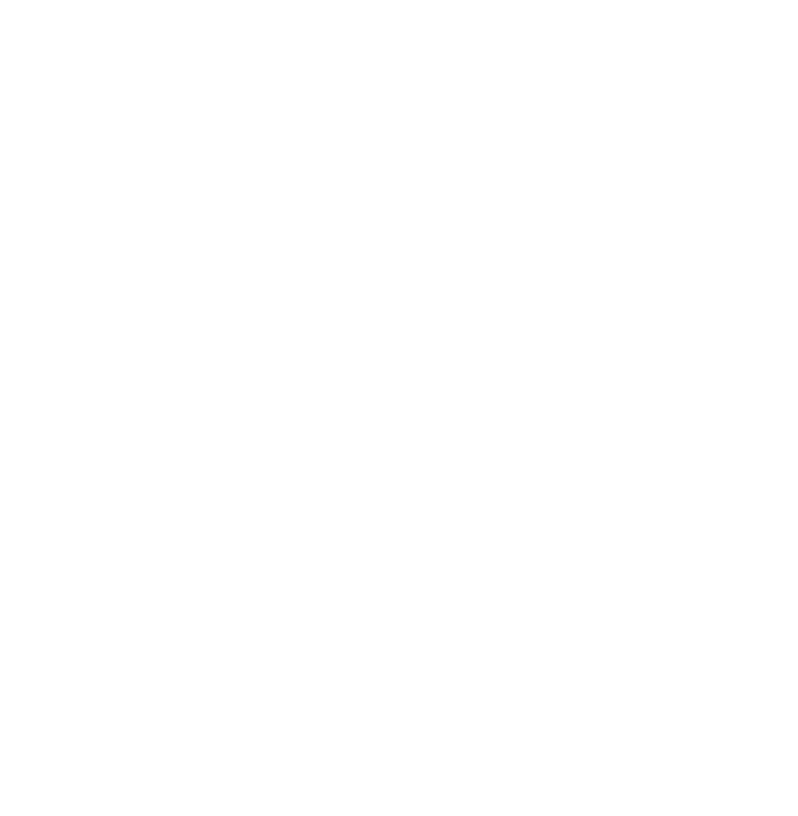
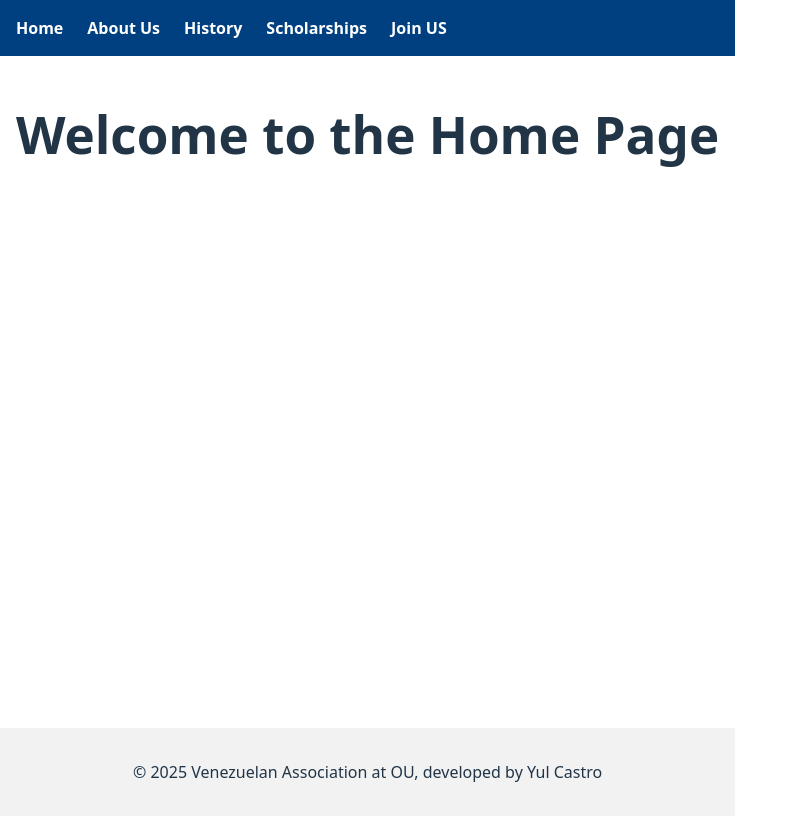
Before and after one commit to misowebs/va_website, a React (Vite) app: page / in a window 1280 px wide. Shown: the whole page, without its empty margins (0-798 px from the left). Built offline with nearby package versions, Linux system fonts and the light colour scheme.

Commit message:
Added Layout, Navbar, and Footer

```diff
--- a/src/App.jsx
+++ b/src/App.jsx
@@ -1,6 +1,8 @@
 import { Routes, Route } from 'react-router-dom'
+import Navbar from './components/Navbar'
 
 // Page components
+import Layout from './components/Layout'
 import Home from './pages/Home'
 import AboutUs from './pages/AboutUs'
 import History from './pages/History'
@@ -10,6 +12,15 @@
 function App() {
   return (
     <>
+      <Routes>
+        <Route path='/' element={<Layout />}>
+          <Route index element={<Home />} />
+          <Route path="/about-us" element={<AboutUs />} />
+          <Route path="/history-gallery" element={<History />} />
+          <Route path="/scholarships" element={<Scholarships />} />
+          <Route path="/join-us" element={<JoinUs />} />
+        </Route>
+      </Routes>
     </>
   )
 }
--- /dev/null
+++ b/src/components/Footer.jsx
@@ -0,0 +1,9 @@
+function Footer() {
+    return (
+        <footer style={{ textAlign: 'center', padding: '1rem', background: '#f2f2f2'}}>
+            <p>© {new Date().getFullYear()} Venezuelan Association at OU, developed by Yul Castro</p>
+        </footer>
+    )
+}
+
+export default Footer
--- /dev/null
+++ b/src/components/Layout.jsx
@@ -0,0 +1,17 @@
+import Navbar from './Navbar'
+import Footer from './Footer'
+import { Outlet } from 'react-router-dom'
+
+function Layout() {
+    return (
+        <>
+        <Navbar />
+        <main style={{ minHeight: '80vh', padding: '1rem'}}>
+            <Outlet />
+        </main>
+        <Footer />
+        </>
+    )
+}
+
+export default Layout
```
